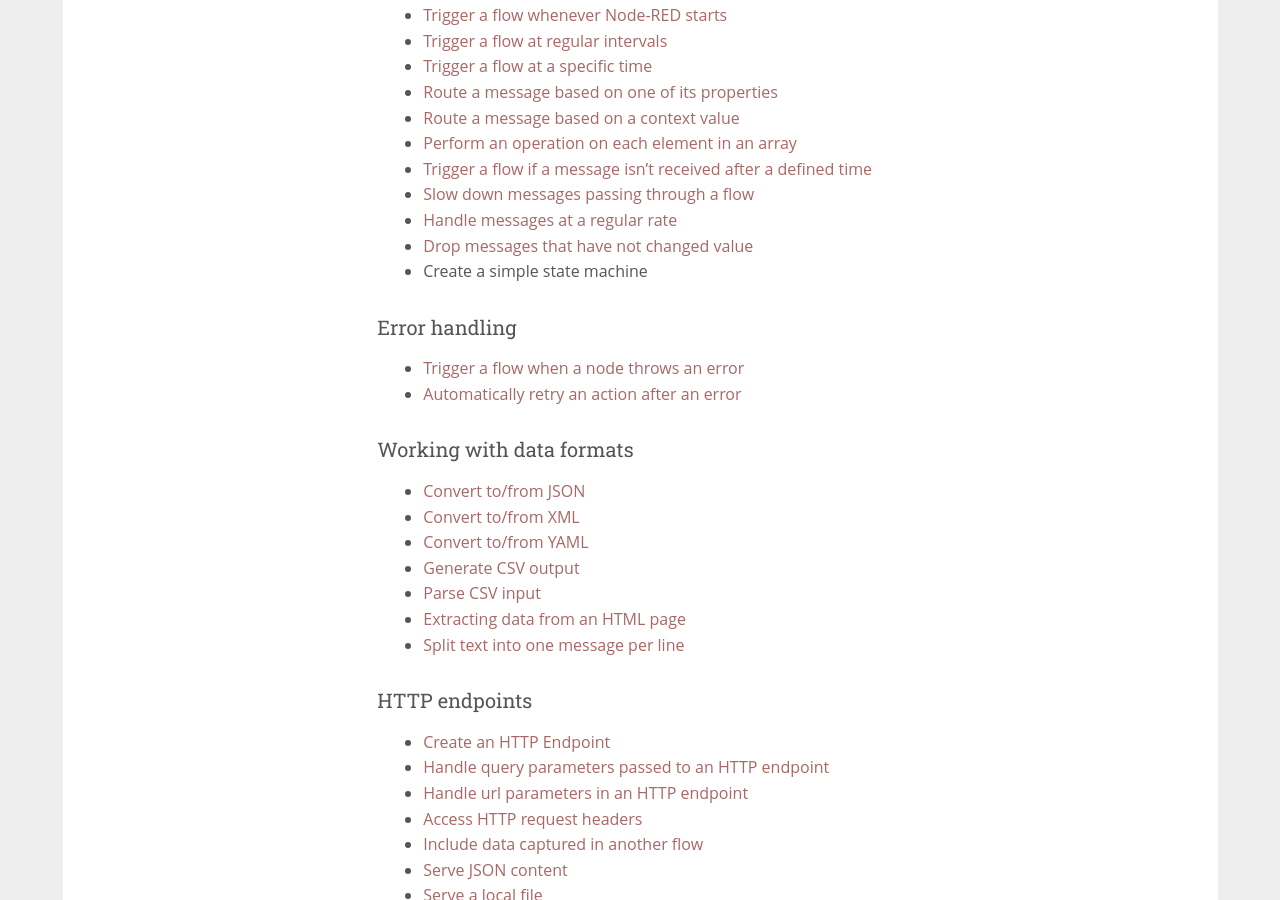
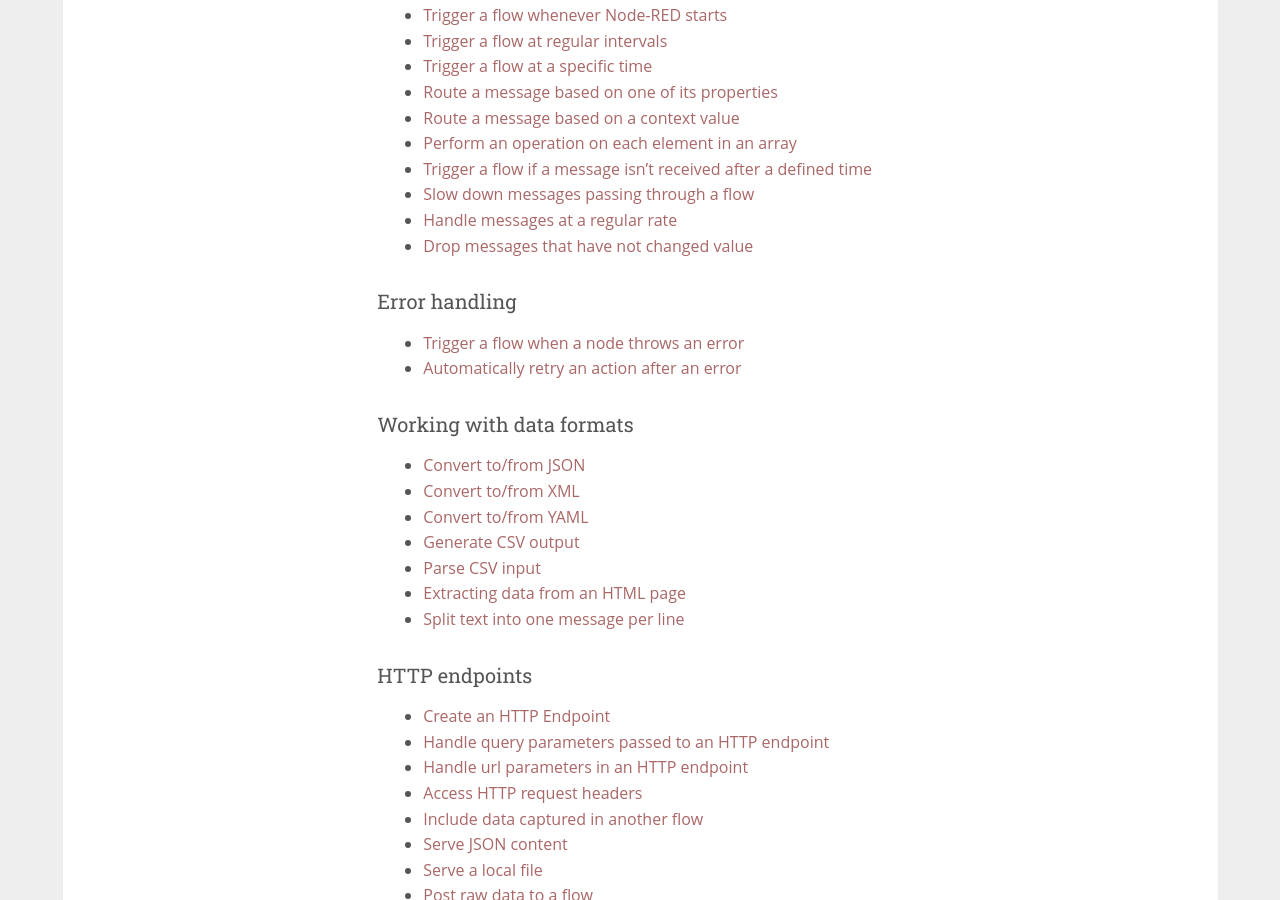
Before and after one commit to node-red/cookbook.nodered.org, a Jekyll site: the page built from index.md, in a window 1280 px wide and 900 px high, scrolled down 689 px. Built offline with Jekyll 4.4.1, drawn with Linux system fonts in a browser that asks for light colours; nearby versions of some CDN libraries.

Commit message:
Remove unwritten recipe from index

```diff
--- a/_includes/indexes/basic.md
+++ b/_includes/indexes/basic.md
@@ -19,7 +19,6 @@
 - [Slow down messages passing through a flow](/basic/rate-limit-messages)
 - [Handle messages at a regular rate](/basic/rate-limit-message-stream)
 - [Drop messages that have not changed value](/basic/report-by-exception)
-- Create a simple state machine
 
 #### Error handling
 
```
